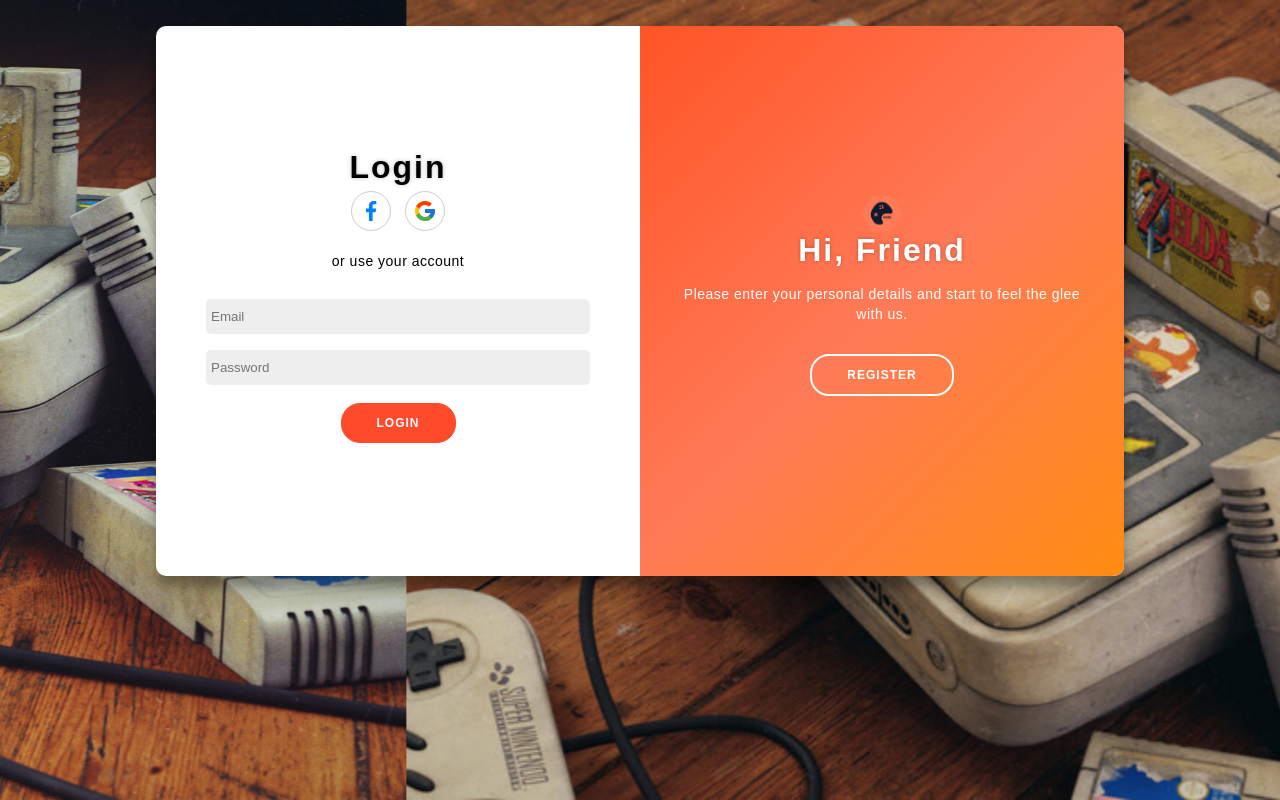
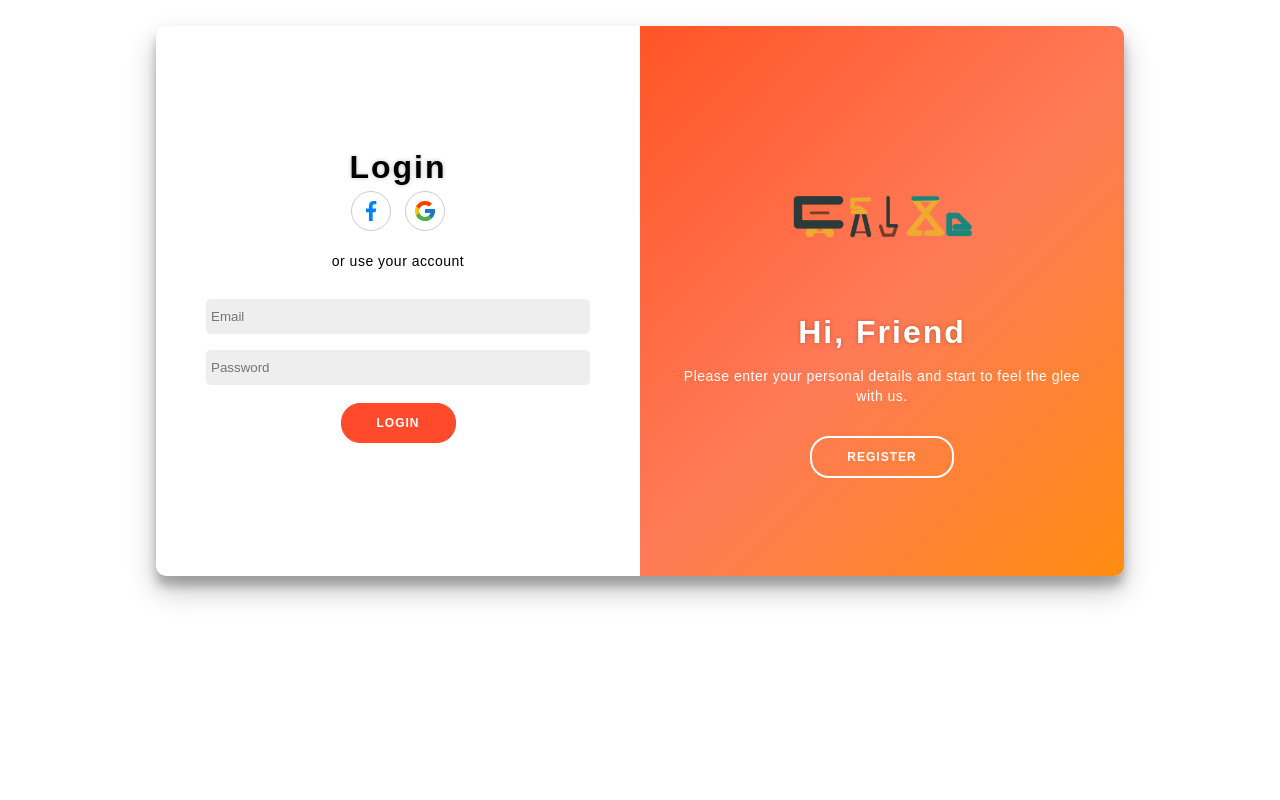
Before and after one commit to haikal23095/RPL-Project, a PHP site: page /login.php in a window 1280 px wide. Run offline with PHP 8.4, Linux system fonts and the light colour scheme; some libraries are stand-ins or nearby versions; some web fonts are replaced.

Commit message:
benerin login

```diff
--- a/assets/css/styles.css
+++ b/assets/css/styles.css
@@ -17,6 +17,7 @@ body{
 	min-height: 100%;
     margin-top: 2%;
 }
+
 .container{
 	position: relative;
 	width: 968px;
@@ -31,7 +32,7 @@ body{
 }
 
 .overlay-container .overlay-left img{
-    width: 50px;
+    width: 200px;
     border-radius: 6px;
     align-items: center;
     margin-right: 20px;
@@ -39,7 +40,7 @@ body{
 }
 
 .overlay-container .overlay-right img{
-    width: 50px;
+    width: 200px;
     border-radius: 6px;
     align-items: center;
     margin-right: 20px;
--- a/login.php
+++ b/login.php
@@ -134,10 +134,9 @@ if (isset($_POST["register"])){
 	<title>GameGlee Login Page</title>
 	<link rel="stylesheet" type="text/css" href="assets/css/styles.css">
 	<link rel="stylesheet" type="text/css" href="https://cdnjs.cloudflare.com/ajax/libs/font-awesome/5.14.0/css/all.min.css">
-    <link href="https://code.iconify.design/3/3.1.0/iconify.min.css" rel="stylesheet">
-
-    <!-- Favicons -->
-  <link href="assets/img/logo_CasaLuxe" rel="icon" sizes="48x48">
+  <link href="https://code.iconify.design/3/3.1.0/iconify.min.css" rel="stylesheet">
+  <!-- Favicons -->
+  <link href="assets/img/logo_CasaLuxe.png" rel="icon" sizes="48x48">
 </head>
 <body>
 	<div class="container" id="main">
@@ -179,13 +178,13 @@ if (isset($_POST["register"])){
       <div class="overlay-container">
         <div class="overlay">
           <div class="overlay-left">
-                      <img src="assets/img/Logo_GG.png" alt="Logo Gameglee" class="logo">
-            <h1>Wellcome Back!</h1>
+            <img src="assets/img/logo_CasaLuxe.png" alt="Logo Gameglee" class="logo">
+            <h1>Welcome Back!</h1>
             <p>To keep connected with us please login with your personal account</p>
             <button id="signIn">Login</button>
           </div>
           <div class="overlay-right">
-                      <img src="assets/img/Logo_GG.png" alt="Logo Gameglee" class="logo">
+            <img src="assets/img/logo_CasaLuxe.png" alt="Logo Gameglee" class="logo">
             <h1>Hi, Friend</h1>
             <p>Please enter your personal details and start to feel the glee with us.</p>
             <button id="signUp">Register</button>
@@ -193,29 +192,7 @@ if (isset($_POST["register"])){
         </div>
       </div>
     </div>
-    <div class="slider">
-        <div class="list">
-                <div class="item">
-                    <img src="assets/img/BG LOGIN.jpg" alt="bg 1">
-                </div>
-                <div class="item">
-                    <img src="assets/img/BG LOGIN 2.jpg" alt="bg 2">
-                </div>
-                <div class="item">
-                    <img src="assets/img/BG LOGIN 3.jpg" alt="bg 3">
-                </div>
-                <div class="item">
-                    <img src="assets/img/BG LOGIN 4.jpg" alt="bg 4">
-                </div>
-                <div class="item">
-                    <img src="assets/img/BG LOGIN 5.jpg" alt="bg 5">
-                </div>
-                <div class="item">
-                    <img src="assets/img/BG LOGIN 6.jpg" alt="bg 6">
-                </div>
-            </div>
-        </div>
-        <script src="assets/js/login.js" type="text/javascript"></script>
+    <script src="assets/js/login.js" type="text/javascript"></script>
   </script>
 </body>
 </html>
```
